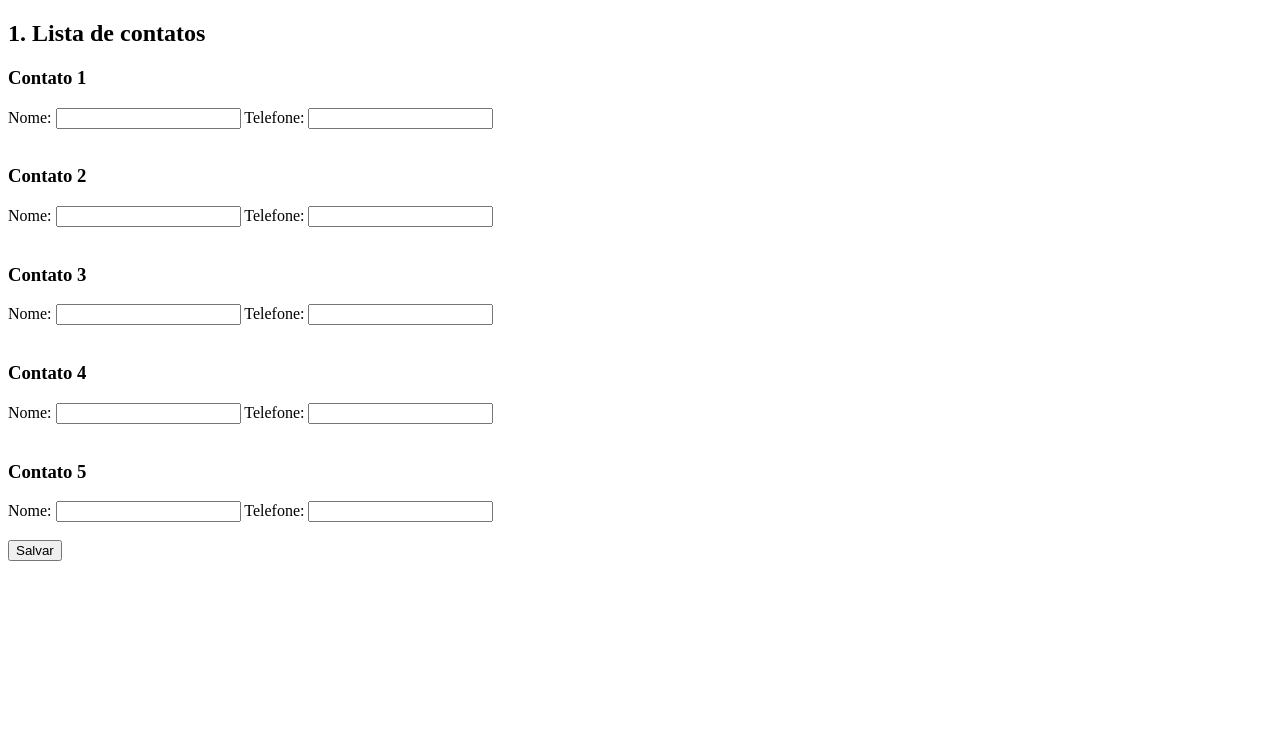
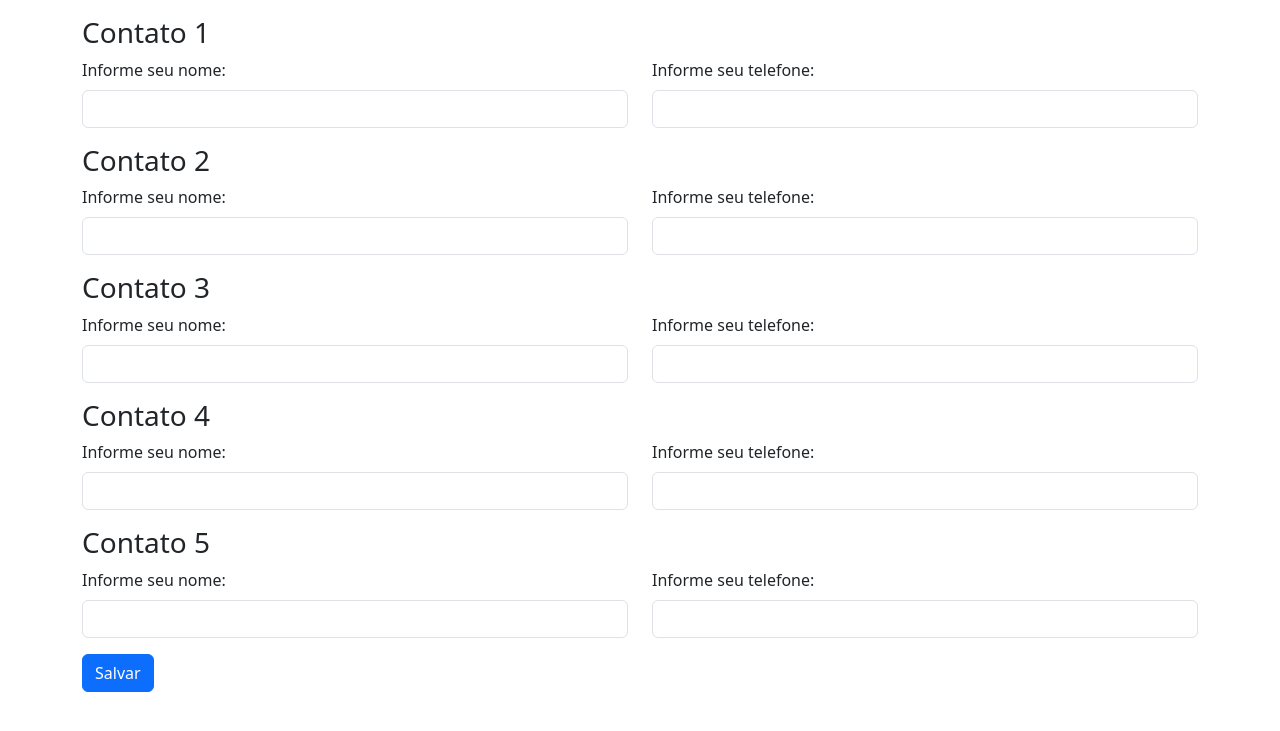
Before and after one commit to Ygor-IA/Eletiva-1, a PHP site: page /Lista_4/exerc1.php in a window 1280 px wide. Shown: the top 731 px of the page. Run offline with PHP 8.4, Linux system fonts and the light colour scheme.

Commit message:
Finalização Exercício 2

```diff
--- a/Lista_4/exerc1.php
+++ b/Lista_4/exerc1.php
@@ -1,18 +1,33 @@
-<!DOCTYPE html>
-<html lang="pt-br">
-<head><meta charset="UTF-8"><title>Ex1 - Contatos</title></head>
+</body>
+</html>
+<!doctype html>
+<html lang="pt-BR">
+<head>
+<meta charset="utf-8">
+<meta name="viewport" content="width=device-width, initial-scale=1">
+<title>1. Lista de Contatos</title>
+<link href="https://cdn.jsdelivr.net/npm/bootstrap@5.3.0/dist/css/bootstrap.min.css" rel="stylesheet" >
+</head>
 <body>
-<h2>1. Lista de contatos</h2>
+<div class="container py-3">
 <form method="post">
     <?php for ($i=1; $i<=5; $i++): ?>
         <h3>Contato <?= $i ?></h3>
-        Nome: <input type="text" name="nome[]" required>
-        Telefone: <input type="text" name="tel[]" required><br><br>
+        <div class="row inline-row mb-3"><div class="col-md-6">
+              <label for="nome[]" class="form-label">Informe seu nome:</label>
+              <input type="text" id="nome[]" name="nome[]" class="form-control" required="">
+            </div><div class="col-md-6">
+              <label for="tel[]" class="form-label">Informe seu telefone:</label>
+              <input type="number" id="tel[]" name="tel[]" class="form-control" required="">
+            </div></div>
     <?php endfor; ?>
-    <button type="submit">Salvar</button>
+    <button type="submit" class="btn btn-primary">Salvar</button>
 </form>
+<script src="https://cdn.jsdelivr.net/npm/bootstrap@5.3.6/dist/js/bootstrap.bundle.min.js" integrity="sha384-j1CDi7MgGQ12Z7Qab0qlWQ/Qqz24Gc6BM0thvEMVjHnfYGF0rmFCozFSxQBxwHKO" crossorigin="anonymous"></script>
+</div>
+<center>
 <?php
-if ($_POST) {
+if ($_SERVER['REQUEST_METHOD'] == 'POST') {
     $nomes = $_POST['nome'];
     $tels = $_POST['tel'];
     $contatos = [];
@@ -28,7 +43,7 @@ if ($_POST) {
         }
     }
 
-    ksort($contatos); // ordena por nome
+    ksort($contatos);
     echo "<h3>Lista de contatos:</h3>";
     foreach ($contatos as $nome => $tel) {
         echo "$nome → $tel<br>";
```
